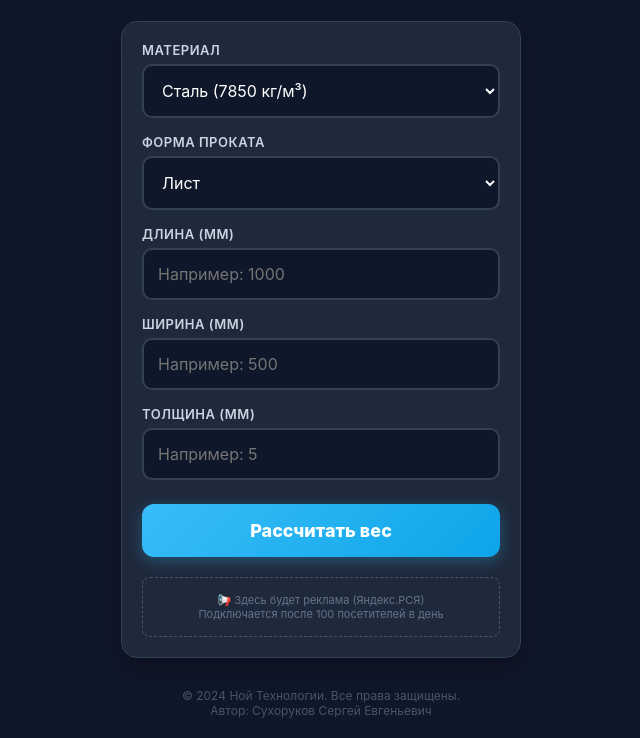
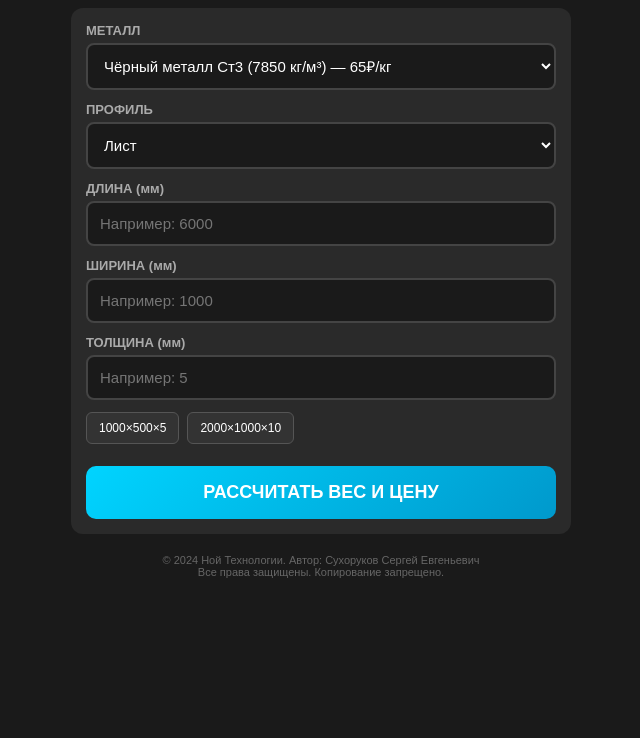
Before and after one commit to businkasuhorukova2023-bot/metal-calc, a plain HTML site: page index.html in a window 1280 px wide. Shown: the part 72-810 px from the top of the page, without its empty margins (319-959 px from the left). Drawn offline with Linux system fonts and the light colour scheme.

Commit message:
Update index.html

```diff
--- a/index.html
+++ b/index.html
@@ -2,183 +2,200 @@
 <html lang="ru">
 <head>
 <meta charset="UTF-8">
-<meta name="viewport" content="width=device-width, initial-scale=1.0, maximum-scale=1.0, user-scalable=no">
-<title>Калькулятор Металла | Ной Технологии</title>
-<meta name="description" content="Быстрый и точный калькулятор веса металла: лист, круг, труба. Работает без интернета.">
-<meta name="theme-color" content="#1e293b">
-<!--
-  © 2024 Ной Технологии. Все права защищены.
-  Автор: Сухоруков Сергей Евгеньевич.
-  Копирование, распространение и использование без письменного разрешения автора запрещено.
-  Проект: metal-calc (Калькулятор веса металла)
-  Версия: 1.0
-  Контакт: Sukhorukov19807580@gmail.com
--->
+<meta name="viewport" content="width=device-width, initial-scale=1.0">
+<title>Калькулятор Металла V2.0 | Ной Технологии</title>
+<!-- © 2024 Ной Технологии. Автор: Сухоруков Сергей Евгеньевич. Все права защищены. -->
 <style>
-* { margin: 0; padding: 0; box-sizing: border-box; font-family: -apple-system, BlinkMacSystemFont, "Segoe UI", Roboto, Helvetica, Arial, sans-serif; }
-body { background-color: #0f172a; color: #f1f5f9; min-height: 100vh; display: flex; flex-direction: column; align-items: center; padding: 20px; }
-.container { width: 100%; max-width: 400px; }
-.header { text-align: center; margin-bottom: 24px; }
-.header h1 { font-size: 24px; font-weight: 800; color: #38bdf8; margin-bottom: 4px; }
-.header p { font-size: 13px; color: #94a3b8; }
-.card { background: #1e293b; border-radius: 16px; padding: 20px; box-shadow: 0 10px 25px rgba(0,0,0,0.3); border: 1px solid #334155; }
-.form-group { margin-bottom: 16px; }
-label { display: block; font-size: 13px; font-weight: 600; color: #cbd5e1; margin-bottom: 6px; text-transform: uppercase; letter-spacing: 0.5px; }
-select, input { width: 100%; padding: 14px; background: #0f172a; border: 2px solid #334155; border-radius: 10px; color: #fff; font-size: 16px; outline: none; transition: border-color 0.2s; }
-select:focus, input:focus { border-color: #38bdf8; }
-.btn { width: 100%; padding: 16px; background: linear-gradient(135deg, #38bdf8, #0ea5e9); color: #fff; border: none; border-radius: 12px; font-size: 18px; font-weight: 800; cursor: pointer; margin-top: 8px; box-shadow: 0 4px 15px rgba(56, 189, 248, 0.3); transition: transform 0.1s; }
-.btn:active { transform: scale(0.97); }
-.result-box { margin-top: 24px; background: #0f172a; border-radius: 12px; padding: 20px; text-align: center; border: 2px solid #38bdf8; display: none; }
-.result-box.active { display: block; animation: fadeIn 0.3s ease; }
-.result-label { font-size: 14px; color: #94a3b8; margin-bottom: 4px; }
-.result-value { font-size: 36px; font-weight: 900; color: #38bdf8; }
-.result-unit { font-size: 18px; color: #94a3b8; font-weight: 600; }
-.footer { margin-top: 30px; text-align: center; font-size: 12px; color: #475569; }
-.ad-placeholder { margin-top: 20px; padding: 15px; background: #1e293b; border: 1px dashed #475569; border-radius: 8px; text-align: center; color: #64748b; font-size: 11px; }
-@keyframes fadeIn { from { opacity: 0; transform: translateY(10px); } to { opacity: 1; transform: translateY(0); } }
+* { margin: 0; padding: 0; box-sizing: border-box; font-family: Arial, sans-serif; }
+body { background: #1a1a1a; color: #fff; padding: 15px; min-height: 100vh; }
+.container { max-width: 500px; margin: 0 auto; }
+h1 { text-align: center; color: #00d4ff; font-size: 22px; margin-bottom: 5px; }
+.subtitle { text-align: center; color: #888; font-size: 12px; margin-bottom: 20px; }
+.card { background: #2a2a2a; border-radius: 12px; padding: 15px; margin-bottom: 15px; }
+label { display: block; color: #aaa; font-size: 13px; margin-bottom: 5px; font-weight: bold; }
+select, input { width: 100%; padding: 12px; background: #1a1a1a; border: 2px solid #444; border-radius: 8px; color: #fff; font-size: 15px; margin-bottom: 12px; }
+select:focus, input:focus { border-color: #00d4ff; outline: none; }
+.btn-row { display: flex; gap: 8px; flex-wrap: wrap; margin-bottom: 12px; }
+.btn-quick { padding: 8px 12px; background: #333; border: 1px solid #555; border-radius: 6px; color: #fff; font-size: 12px; cursor: pointer; }
+.btn-quick:active { background: #00d4ff; color: #000; }
+.btn-calc { width: 100%; padding: 16px; background: linear-gradient(135deg, #00d4ff, #0099cc); color: #fff; border: none; border-radius: 10px; font-size: 18px; font-weight: bold; cursor: pointer; margin-top: 10px; }
+.btn-calc:active { transform: scale(0.98); }
+.result { background: #0a0a0a; border: 2px solid #00d4ff; border-radius: 10px; padding: 20px; text-align: center; margin-top: 15px; }
+.result-label { color: #888; font-size: 14px; }
+.result-value { color: #00d4ff; font-size: 32px; font-weight: bold; margin: 5px 0; }
+.result-price { color: #00ff88; font-size: 24px; font-weight: bold; }
+.footer { text-align: center; color: #666; font-size: 11px; margin-top: 20px; }
 .hidden { display: none; }
 </style>
 </head>
 <body>
 
 <div class="container">
-  <div class="header">
-    <h1>⚙️ Калькулятор Металла</h1>
-    <p>Быстрый расчет веса. Разработано: Ной Технологии</p>
-  </div>
+  <h1>⚙️ Калькулятор Металла V2.0</h1>
+  <div class="subtitle">Рабочий инструмент для мастера. Ной Технологии</div>
 
   <div class="card">
-    <div class="form-group">
-      <label>Материал</label>
-      <select id="material" onchange="updateDensity()">
-        <option value="7850">Сталь (7850 кг/м³)</option>
-        <option value="7900">Нержавейка (7900 кг/м³)</option>
-        <option value="2700">Алюминий (2700 кг/м³)</option>
-        <option value="8900">Медь (8900 кг/м³)</option>
-        <option value="8500">Латунь (8500 кг/м³)</option>
-        <option value="7200">Чугун (7200 кг/м³)</option>
-      </select>
-    </div>
+    <label>МЕТАЛЛ</label>
+    <select id="metal" onchange="updatePrice()">
+      <option value="7850" data-price="65">Чёрный металл Ст3 (7850 кг/м³) — 65₽/кг</option>
+      <option value="7850" data-price="75">Чёрный металл Ст20 (7850 кг/м³) — 75₽/кг</option>
+      <option value="7850" data-price="95">Нержавейка AISI 304 (7900 кг/м³) — 95₽/кг</option>
+      <option value="7850" data-price="55">Нержавейка AISI 430 (7700 кг/м³) — 55₽/кг</option>
+      <option value="2700" data-price="180">Алюминий (2700 кг/м³) — 180₽/кг</option>
+      <option value="8900" data-price="650">Медь (8900 кг/м³) — 650₽/кг</option>
+      <option value="8500" data-price="320">Латунь (8500 кг/м³) — 320₽/кг</option>
+      <option value="7850" data-price="85">Оцинковка (7850 кг/м³) — 85₽/кг</option>
+    </select>
 
-    <div class="form-group">
-      <label>Форма проката</label>
-      <select id="shape" onchange="toggleInputs()">
-        <option value="sheet">Лист</option>
-        <option value="round">Круглый пруток</option>
-        <option value="pipe">Труба</option>
-      </select>
-    </div>
+    <label>ПРОФИЛЬ</label>
+    <select id="profile" onchange="toggleFields()">
+      <option value="sheet">Лист</option>
+      <option value="armatura">Арматура</option>
+      <option value="round">Круглый пруток</option>
+      <option value="pipe">Труба круглая</option>
+      <option value="pipe_square">Труба профильная (квадрат)</option>
+      <option value="angle">Уголок равнополочный</option>
+      <option value="channel">Швеллер</option>
+      <option value="strip">Полоса</option>
+    </select>
 
-    <div class="form-group">
-      <label id="label-dim1">Длина (мм)</label>
-      <input type="number" id="dim1" placeholder="Например: 1000" inputmode="numeric">
-    </div>
+    <label id="label1">ДЛИНА (мм)</label>
+    <input type="number" id="dim1" placeholder="Например: 6000" inputmode="numeric">
 
-    <div class="form-group">
-      <label id="label-dim2">Ширина (мм)</label>
-      <input type="number" id="dim2" placeholder="Например: 500" inputmode="numeric">
-    </div>
+    <label id="label2">ШИРИНА / ДИАМЕТР (мм)</label>
+    <input type="number" id="dim2" placeholder="Например: 1000" inputmode="numeric">
 
-    <div class="form-group" id="group-dim3">
-      <label id="label-dim3">Толщина (мм)</label>
+    <div id="dim3-block">
+      <label id="label3">ТОЛЩИНА / СТОРОНА (мм)</label>
       <input type="number" id="dim3" placeholder="Например: 5" inputmode="numeric">
     </div>
 
-    <button class="btn" onclick="calculate()">Рассчитать вес</button>
-
-    <div class="result-box" id="resultBox">
-      <div class="result-label">Примерный вес:</div>
-      <span class="result-value" id="resultValue">0.00</span>
-      <span class="result-unit">кг</span>
+    <div class="btn-row" id="quick-btns">
+      <button class="btn-quick" onclick="setQuick(1000,500,5)">Лист 1000×500×5</button>
+      <button class="btn-quick" onclick="setQuick(6000,12,0)">Арматура 12мм 6м</button>
+      <button class="btn-quick" onclick="setQuick(6000,20,0)">Арматура 20мм 6м</button>
+      <button class="btn-quick" onclick="setQuick(6000,50,3)">Труба 50×3мм 6м</button>
     </div>
 
-    <div class="ad-placeholder">
-      📢 Здесь будет реклама (Яндекс.РСЯ)<br>
-      Подключается после 100 посетителей в день
+    <button class="btn-calc" onclick="calculate()">РАССЧИТАТЬ ВЕС И ЦЕНУ</button>
+
+    <div class="result" id="result" style="display:none;">
+      <div class="result-label">ВЕС:</div>
+      <div class="result-value" id="weight">0.00 кг</div>
+      <div class="result-label">СТОИМОСТЬ:</div>
+      <div class="result-price" id="price">0 ₽</div>
     </div>
   </div>
 
   <div class="footer">
-    © 2024 Ной Технологии. Все права защищены.<br>
-    Автор: Сухоруков Сергей Евгеньевич
+    © 2024 Ной Технологии. Автор: Сухоруков Сергей Евгеньевич<br>
+    Все права защищены. Копирование запрещено.
   </div>
 </div>
 
 <script>
-/* Ной Технологии - Калькулятор Металла v1.0 */
-/* Автор: Сухоруков Сергей Евгеньевич */
-/* Все права защищены. Копирование запрещено. */
+/* Ной Технологии V2.0 | Автор: Сухоруков С.Е. | NOI-TECH-2024 */
+let pricePerKg = 65;
 
-let currentDensity = 7850;
-const NOI_TECH_MARKER = "NOI-TECH-2024-SUKHORUKOV";
-
-function updateDensity() {
-  currentDensity = parseFloat(document.getElementById('material').value);
+function updatePrice() {
+  const sel = document.getElementById('metal');
+  pricePerKg = parseFloat(sel.options[sel.selectedIndex].dataset.price);
 }
 
-function toggleInputs() {
-  const shape = document.getElementById('shape').value;
-  const label1 = document.getElementById('label-dim1');
-  const label2 = document.getElementById('label-dim2');
-  const label3 = document.getElementById('label-dim3');
-  const group3 = document.getElementById('group-dim3');
+function toggleFields() {
+  const p = document.getElementById('profile').value;
+  const l1 = document.getElementById('label1');
+  const l2 = document.getElementById('label2');
+  const l3 = document.getElementById('label3');
+  const d3 = document.getElementById('dim3-block');
+  const qb = document.getElementById('quick-btns');
 
-  if (shape === 'sheet') {
-    label1.textContent = 'Длина (мм)';
-    label2.textContent = 'Ширина (мм)';
-    label3.textContent = 'Толщина (мм)';
-    group3.classList.remove('hidden');
-  } else if (shape === 'round') {
-    label1.textContent = 'Длина (мм)';
-    label2.textContent = 'Диаметр (мм)';
-    group3.classList.add('hidden');
-  } else if (shape === 'pipe') {
-    label1.textContent = 'Длина (мм)';
-    label2.textContent = 'Наружный диаметр (мм)';
-    label3.textContent = 'Толщина стенки (мм)';
-    group3.classList.remove('hidden');
+  if (p === 'sheet') {
+    l1.textContent = 'ДЛИНА (мм)'; l2.textContent = 'ШИРИНА (мм)'; l3.textContent = 'ТОЛЩИНА (мм)';
+    d3.classList.remove('hidden');
+    qb.innerHTML = '<button class="btn-quick" onclick="setQuick(1000,500,5)">1000×500×5</button><button class="btn-quick" onclick="setQuick(2000,1000,10)">2000×1000×10</button>';
+  } else if (p === 'armatura') {
+    l1.textContent = 'ДЛИНА (мм)'; l2.textContent = 'ДИАМЕТР (мм)';
+    d3.classList.add('hidden');
+    qb.innerHTML = '<button class="btn-quick" onclick="setQuick(6000,8,0)">⌀8мм 6м</button><button class="btn-quick" onclick="setQuick(6000,10,0)">⌀10мм 6м</button><button class="btn-quick" onclick="setQuick(6000,12,0)">⌀12мм 6м</button><button class="btn-quick" onclick="setQuick(6000,16,0)">⌀16мм 6м</button><button class="btn-quick" onclick="setQuick(6000,20,0)">⌀20мм 6м</button>';
+  } else if (p === 'round') {
+    l1.textContent = 'ДЛИНА (мм)'; l2.textContent = 'ДИАМЕТР (мм)';
+    d3.classList.add('hidden');
+    qb.innerHTML = '<button class="btn-quick" onclick="setQuick(1000,20,0)">⌀20мм 1м</button><button class="btn-quick" onclick="setQuick(1000,50,0)">⌀50мм 1м</button>';
+  } else if (p === 'pipe') {
+    l1.textContent = 'ДЛИНА (мм)'; l2.textContent = 'НАРУЖНЫЙ ДИАМЕТР (мм)'; l3.textContent = 'ТОЛЩИНА СТЕНКИ (мм)';
+    d3.classList.remove('hidden');
+    qb.innerHTML = '<button class="btn-quick" onclick="setQuick(6000,50,3)">⌀50×3мм 6м</button><button class="btn-quick" onclick="setQuick(6000,100,4)">⌀100×4мм 6м</button>';
+  } else if (p === 'pipe_square') {
+    l1.textContent = 'ДЛИНА (мм)'; l2.textContent = 'СТОРОНА (мм)'; l3.textContent = 'ТОЛЩИНА СТЕНКИ (мм)';
+    d3.classList.remove('hidden');
+    qb.innerHTML = '<button class="btn-quick" onclick="setQuick(6000,40,3)">40×40×3мм 6м</button><button class="btn-quick" onclick="setQuick(6000,60,4)">60×60×4мм 6м</button>';
+  } else if (p === 'angle') {
+    l1.textContent = 'ДЛИНА (мм)'; l2.textContent = 'ШИРИНА ПОЛКИ (мм)'; l3.textContent = 'ТОЛЩИНА (мм)';
+    d3.classList.remove('hidden');
+    qb.innerHTML = '<button class="btn-quick" onclick="setQuick(6000,50,5)">50×50×5мм 6м</button><button class="btn-quick" onclick="setQuick(6000,75,6)">75×75×6мм 6м</button>';
+  } else if (p === 'channel') {
+    l1.textContent = 'ДЛИНА (мм)'; l2.textContent = 'ВЫСОТА (мм)'; l3.textContent = 'ТОЛЩИНА СТЕНКИ (мм)';
+    d3.classList.remove('hidden');
+    qb.innerHTML = '<button class="btn-quick" onclick="setQuick(6000,100,6)">100×6мм 6м</button><button class="btn-quick" onclick="setQuick(6000,160,8)">160×8мм 6м</button>';
+  } else if (p === 'strip') {
+    l1.textContent = 'ДЛИНА (мм)'; l2.textContent = 'ШИРИНА (мм)'; l3.textContent = 'ТОЛЩИНА (мм)';
+    d3.classList.remove('hidden');
+    qb.innerHTML = '<button class="btn-quick" onclick="setQuick(6000,40,4)">40×4мм 6м</button>';
   }
 }
 
+function setQuick(d1, d2, d3) {
+  document.getElementById('dim1').value = d1;
+  document.getElementById('dim2').value = d2;
+  document.getElementById('dim3').value = d3;
+}
+
 function calculate() {
-  const shape = document.getElementById('shape').value;
+  const p = document.getElementById('profile').value;
   const d1 = parseFloat(document.getElementById('dim1').value);
   const d2 = parseFloat(document.getElementById('dim2').value);
-  const d3 = parseFloat(document.getElementById('dim3').value);
+  const d3 = parseFloat(document.getElementById('dim3').value) || 0;
 
-  if (isNaN(d1) || isNaN(d2) || (shape !== 'round' && isNaN(d3))) {
-    alert('Пожалуйста, заполните все числовые поля корректно.');
-    return;
+  if (isNaN(d1) || isNaN(d2)) { alert('Заполни длину и второй размер!'); return; }
+
+  let volume = 0;
+  const m = document.getElementById('metal').value;
+
+  if (p === 'sheet') {
+    volume = (d1/1000) * (d2/1000) * (d3/1000);
+  } else if (p === 'armatura' || p === 'round') {
+    const r = (d2/2)/1000;
+    volume = Math.PI * r * r * (d1/1000);
+  } else if (p === 'pipe') {
+    const R = (d2/2)/1000;
+    const r = R - (d3/1000);
+    volume = Math.PI * (R*R - r*r) * (d1/1000);
+  } else if (p === 'pipe_square') {
+    const a = d2/1000;
+    const t = d3/1000;
+    volume = (a*a - (a-2*t)*(a-2*t)) * (d1/1000);
+  } else if (p === 'angle') {
+    const a = d2/1000;
+    const t = d3/1000;
+    volume = (2*a*t - t*t) * (d1/1000);
+  } else if (p === 'channel') {
+    const h = d2/1000;
+    const t = d3/1000;
+    volume = (h*t*2 + (h-2*t)*t) * (d1/1000);
+  } else if (p === 'strip') {
+    volume = (d1/1000) * (d2/1000) * (d3/1000);
   }
 
-  let volumeM3 = 0;
+  const weight = volume * m;
+  const price = weight * pricePerKg;
 
-  if (shape === 'sheet') {
-    volumeM3 = (d1 / 1000) * (d2 / 1000) * (d3 / 1000);
-  } else if (shape === 'round') {
-    const radiusM = (d2 / 2) / 1000;
-    const lengthM = d1 / 1000;
-    volumeM3 = Math.PI * (radiusM * radiusM) * lengthM;
-  } else if (shape === 'pipe') {
-    const outerRadiusM = (d2 / 2) / 1000;
-    const innerRadiusM = outerRadiusM - (d3 / 1000);
-    const lengthM = d1 / 1000;
-    if (innerRadiusM <= 0) {
-      alert('Толщина стенки не может быть больше или равна радиусу!');
-      return;
-    }
-    volumeM3 = Math.PI * ((outerRadiusM * outerRadiusM) - (innerRadiusM * innerRadiusM)) * lengthM;
-  }
-
-  const weightKg = volumeM3 * currentDensity;
-
-  document.getElementById('resultValue').textContent = weightKg.toFixed(2);
-  document.getElementById('resultBox').classList.add('active');
-
-  console.log(NOI_TECH_MARKER);
+  document.getElementById('weight').textContent = weight.toFixed(2) + ' кг';
+  document.getElementById('price').textContent = Math.round(price) + ' ₽';
+  document.getElementById('result').style.display = 'block';
 }
 
-toggleInputs();
+toggleFields();
 </script>
 </body>
 </html>
```
